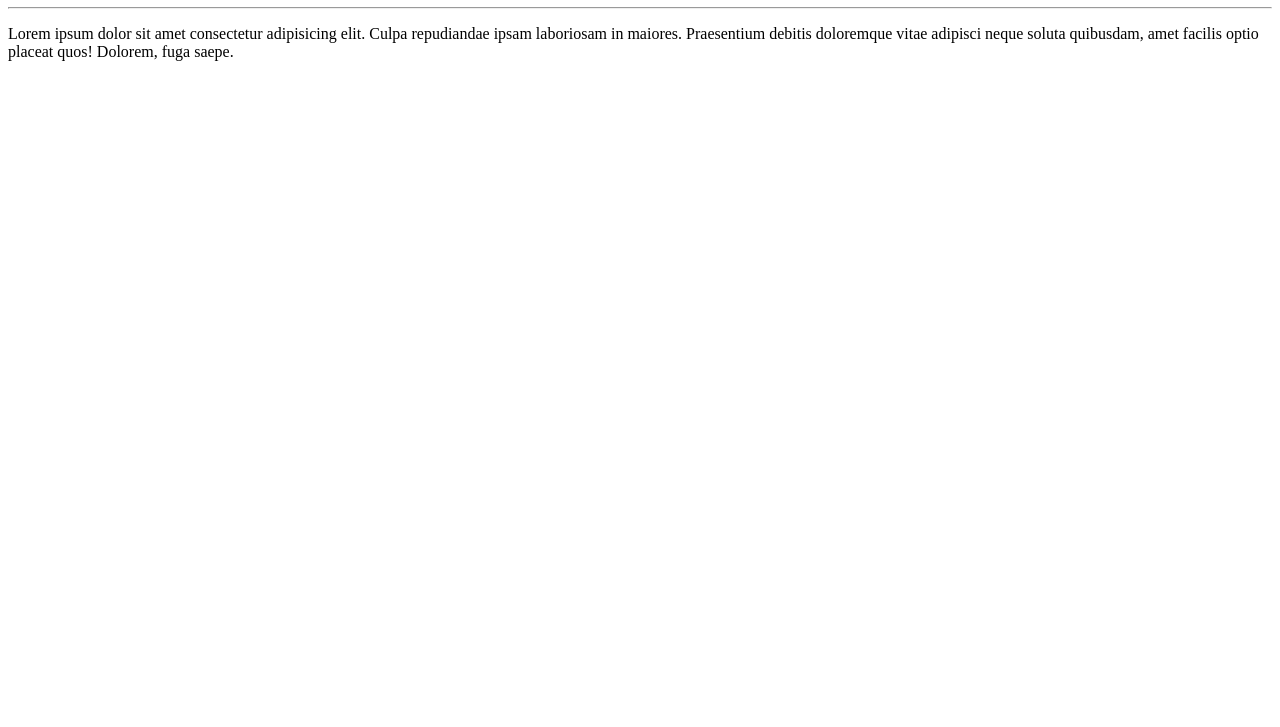
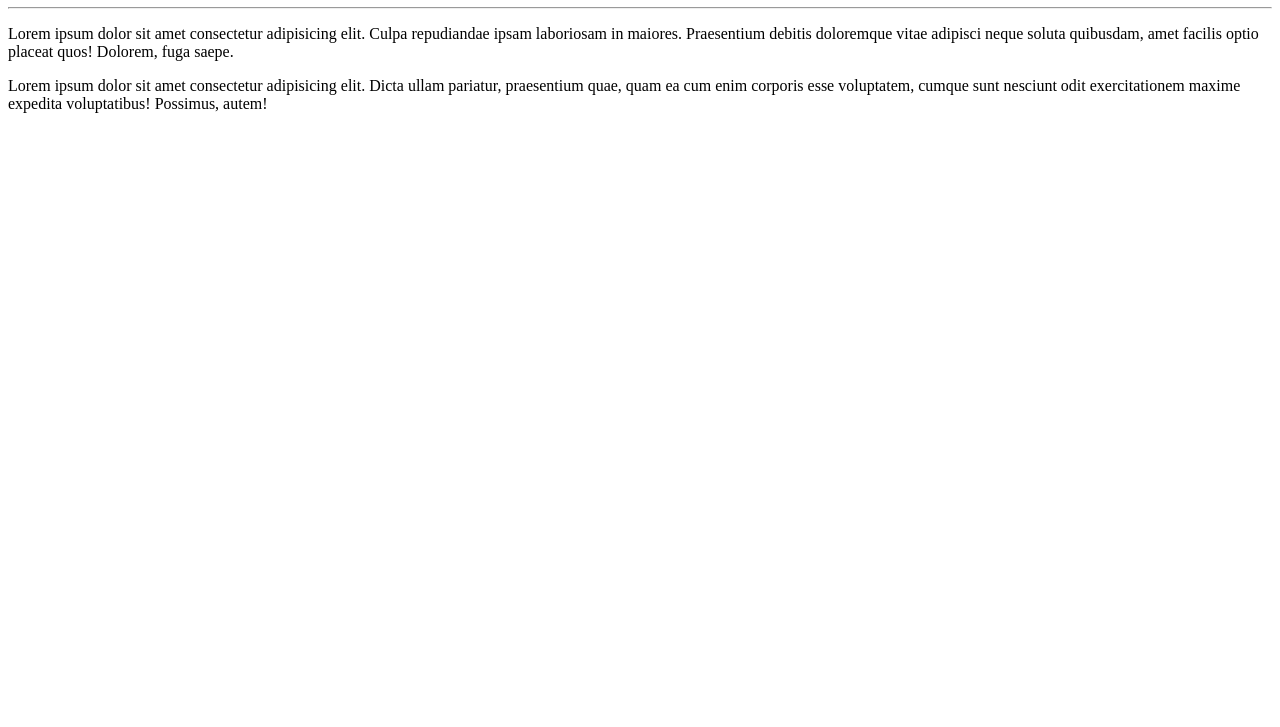
Before and after one commit to Edson-Anpere/Ola-Mundo, a plain HTML site: page site-exemplo/index.html in a window 1280 px wide. Shown: the part 73-800 px from the top of the page. Drawn offline with Linux system fonts and the light colour scheme.

Commit message:
adicionei um parágrafo

```diff
--- a/site-exemplo/index.html
+++ b/site-exemplo/index.html
@@ -9,5 +9,6 @@
     <h1>Olá, Mundo!</h1>
     <hr>
     <p>Lorem ipsum dolor sit amet consectetur adipisicing elit. Culpa repudiandae ipsam laboriosam in maiores. Praesentium debitis doloremque vitae adipisci neque soluta quibusdam, amet facilis optio placeat quos! Dolorem, fuga saepe.</p>
+    <p>Lorem ipsum dolor sit amet consectetur adipisicing elit. Dicta ullam pariatur, praesentium quae, quam ea cum enim corporis esse voluptatem, cumque sunt nesciunt odit exercitationem maxime expedita voluptatibus! Possimus, autem!</p>
 </body>
 </html>
```
